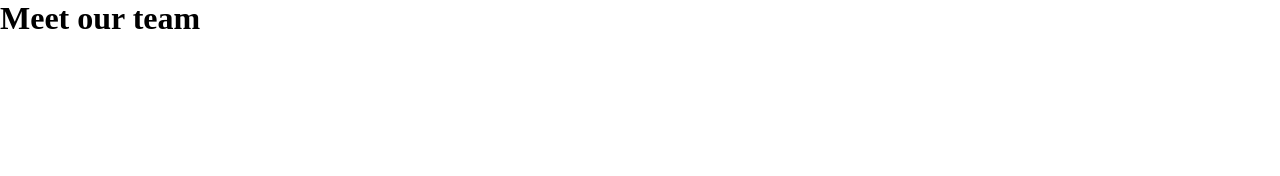
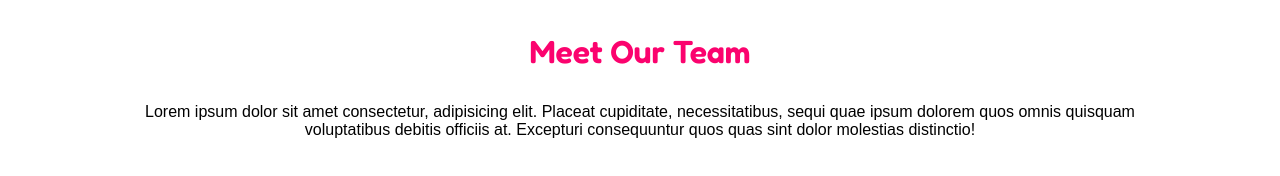
Before and after one commit to RiccardoGrande/html-css-float-cards, a plain HTML site: page assets/index.html in a window 1280 px wide. Drawn offline with Linux system fonts and the light colour scheme.

Commit message:
add header

```diff
--- a/assets/css/style.css
+++ b/assets/css/style.css
@@ -3,14 +3,32 @@
     padding: 0;
     margin: 0;
     box-sizing: border-box;
+    font-family: 'Fredoka', sans-serif;
 
 
 }
 
 :root{
 
-    --tm-title: rgb(227, 34, 34);
+    --tm-title: rgb(251, 3, 110);
     --tm-icon: black;
+    --tm-name: white;
+    --tm-mail: rgb(0, 170, 255);
+
+}
 
 
+
+h1{
+
+    text-align: center;
+    margin: 2rem;
+    color: var(--tm-title);
+
 }
+
+p{
+    text-align: center;
+    font-family:Arial, Helvetica, sans-serif;
+
+}
--- a/assets/index.html
+++ b/assets/index.html
@@ -6,12 +6,16 @@
     <meta name="viewport" content="width=device-width, initial-scale=1.0">
     <title>Meet our team</title>
     <link rel="stylesheet" href="./css/style.css">
+    <link rel="preconnect" href="https://fonts.googleapis.com">
+    <link rel="preconnect" href="https://fonts.gstatic.com" crossorigin>
+    <link href="https://fonts.googleapis.com/css2?family=Fredoka:wght@600&family=IBM+Plex+Sans:wght@300&display=swap" rel="stylesheet">
 </head>
 <body>
 
     <header>
 
-        <h1>Meet our team</h1>
+        <h1>Meet Our Team</h1>
+        <p>Lorem ipsum dolor sit amet consectetur, adipisicing elit. Placeat cupiditate, necessitatibus, sequi quae ipsum dolorem quos omnis quisquam <br> voluptatibus debitis officiis at. Excepturi consequuntur quos quas sint dolor molestias distinctio!</p>
 
     </header>
 
```
